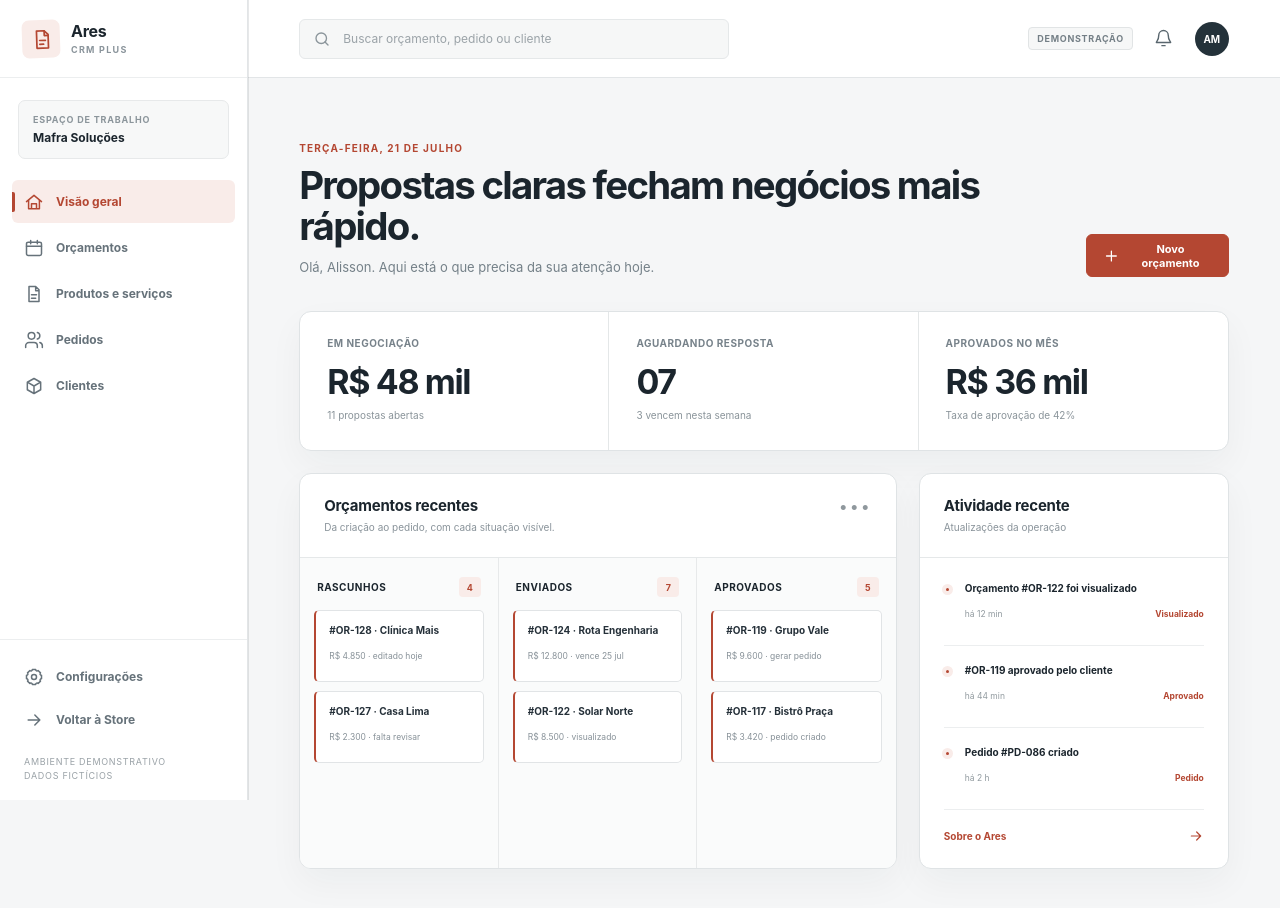
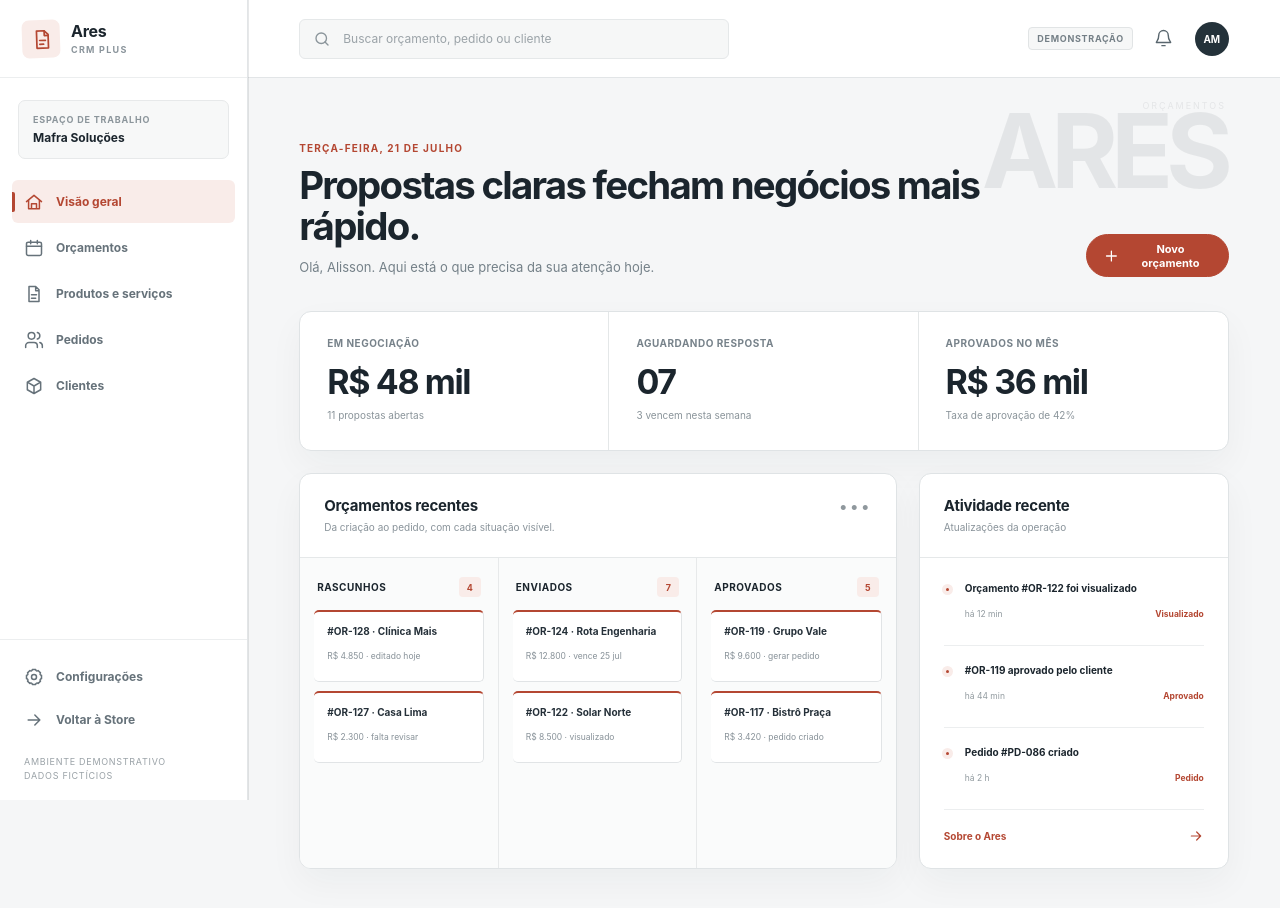
Before and after one commit to aruanmf446-hub/crmplus, a Next.js app: page /sistemas/ares in a window 1280 px wide. Shown: the top 908 px of the page. Built offline with nearby package versions, Linux system fonts and the light colour scheme.

Commit message:
feat: refina identidade visual dos sistemas

```diff
--- a/components/AppWorkspace.tsx
+++ b/components/AppWorkspace.tsx
@@ -39,7 +39,7 @@ export function AppWorkspace({ product, workspace }: { product: Product; workspa
   }
 
   return (
-    <div className="workspace" style={{ "--app-accent": product.color, "--app-soft": product.colorSoft } as React.CSSProperties}>
+    <div className={`workspace workspace-${product.slug}`} data-product={product.slug} style={{ "--app-accent": product.color, "--app-soft": product.colorSoft } as React.CSSProperties}>
       <button className={`workspace-scrim ${menuOpen ? "is-open" : ""}`} onClick={() => setMenuOpen(false)} aria-label="Fechar menu" />
       <aside className={`workspace-sidebar ${menuOpen ? "is-open" : ""}`}>
         <div className="workspace-product">
@@ -83,6 +83,7 @@ export function AppWorkspace({ product, workspace }: { product: Product; workspa
         </header>
 
         <main className="workspace-main">
+          <div className="workspace-signature" aria-hidden="true"><span>{product.category}</span><b>{product.shortName}</b></div>
           {activeView === "overview" ? (
             <Overview product={product} workspace={workspace} onCreate={() => setModalOpen(true)} />
           ) : currentView ? (
```
